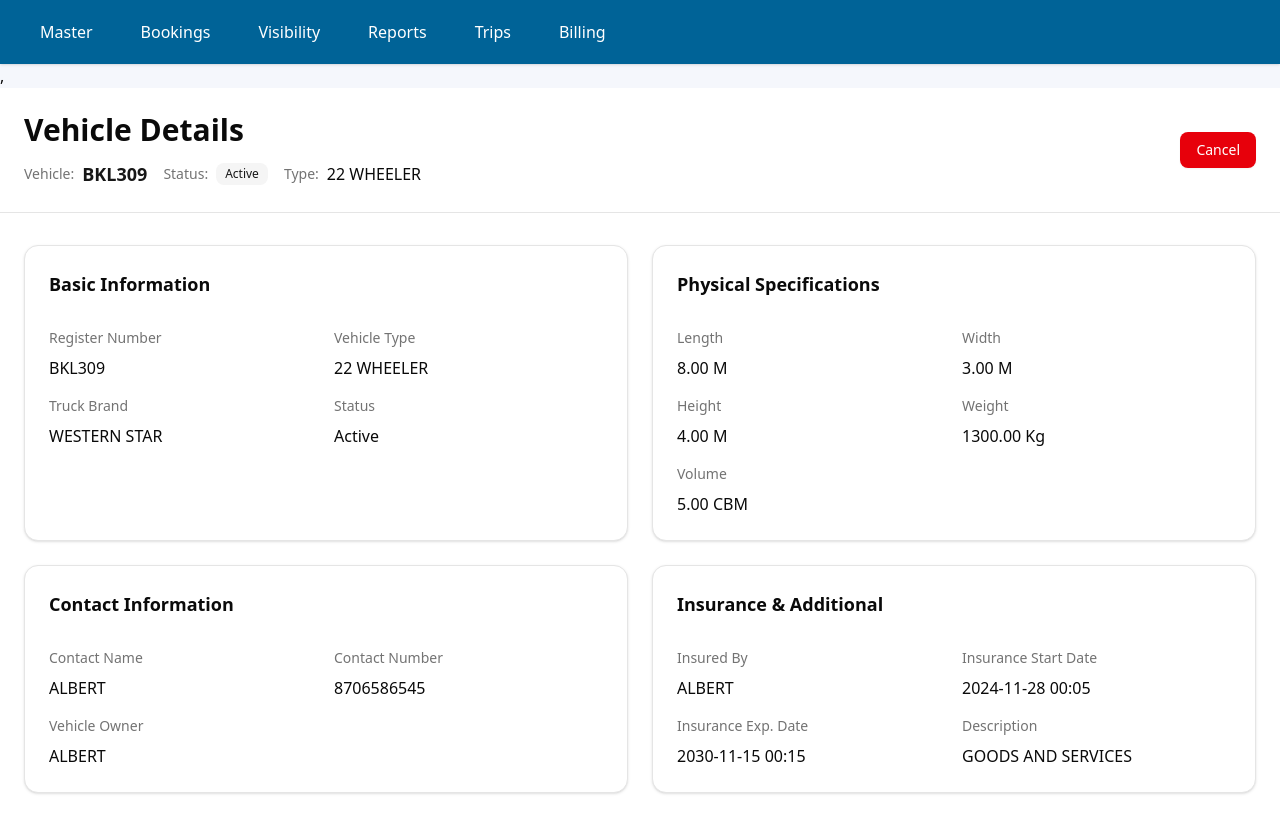
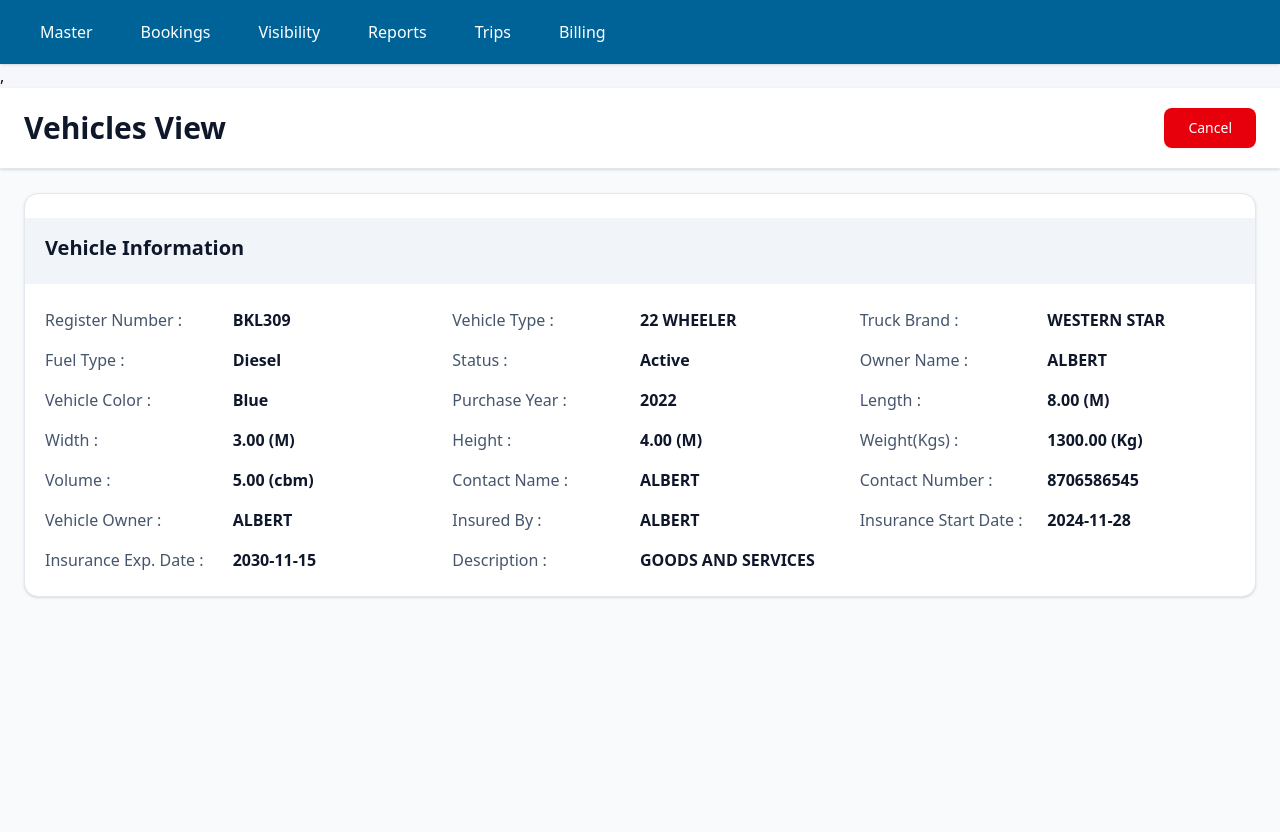
Before and after one commit to rohit24-creator/devdemo_sharedrepo, a Next.js app: page /view in a window 1280 px wide. Shown: the top 832 px of the page. Built offline with nearby package versions, Linux system fonts and the light colour scheme.

Commit message:
add exampleadv page using AdvancedSearch component, updated the view page layout.

```diff
--- /dev/null
+++ b/app/Reports/exampleadv/page.js
@@ -0,0 +1,122 @@
+'use client'
+
+import { useState } from 'react'
+import ReportsList from '@/components/ui/reusableComponent/reportsList'
+import AdvancedSearch from '@/components/ui/reusableComponent/advancedSearch'
+
+const filterFields = [
+  { name: 'bookingFromDate', label: 'Booking From Date', type: 'date' },
+  { name: 'carrier', label: 'Select Carrier', type: 'select', options: ['Carrier 1', 'Carrier 2', 'Carrier 3'] },
+]
+
+const columns = [
+  { accessorKey: 'id', header: 'ID' },
+  { accessorKey: 'bookingId', header: 'Booking ID' },
+  { accessorKey: 'carrier', header: 'Carrier' },
+  { accessorKey: 'status', header: 'Status' },
+  { accessorKey: 'date', header: 'Date' },
+]
+
+const sampleRows = [
+  { id: 1, bookingId: 'BK001', carrier: 'Carrier 1', status: 'Active', date: '2024-01-15' },
+  { id: 2, bookingId: 'BK002', carrier: 'Carrier 2', status: 'Pending', date: '2024-01-16' },
+  { id: 3, bookingId: 'BK003', carrier: 'Carrier 3', status: 'Completed', date: '2024-01-17' },
+]
+
+// Advanced Search configuration for Reports
+const advancedSearchConfig = {
+  pageTitle: "Reports",
+  searchFields: [
+    {
+      name: "reportType",
+      label: "Report Type",
+      type: "select",
+      options: ["KPI Report", "Order Report", "Financial Report", "Performance Report", "Customer Report", "Carrier Report", "Route Report", "Cost Analysis"]
+    },
+    {
+      name: "dateFrom",
+      label: "From Date",
+      type: "date"
+    },
+    {
+      name: "dateTo",
+      label: "To Date",
+      type: "date"
+    },
+    {
+      name: "customerName",
+      label: "Customer Name",
+      type: "text",
+      placeholder: "Enter customer name"
+    }
+
+  ],
+  searchButtonText: "Search",
+  resetButtonText: "Reset"
+}
+
+export default function ExampleAdvPage() {
+  const [isAdvancedSearchOpen, setIsAdvancedSearchOpen] = useState(false)
+
+  const handleSearch = (searchValues) => {
+    console.log('Search values:', searchValues)
+  }
+
+  const handleActionClick = (action, row) => {
+    console.log('Action clicked:', action, row)
+  }
+
+  // Advanced Search handlers
+  const handleAdvancedSearch = (searchValues) => {
+    console.log('Advanced search values:', searchValues)
+    // Implement your advanced search logic here
+    // Example: generate reports based on searchValues
+  }
+
+  const handleAdvancedReset = () => {
+    console.log('Reset advanced search')
+    // Implement your reset logic here
+  }
+
+  const handleAdvancedClose = () => {
+    setIsAdvancedSearchOpen(false)
+  }
+
+  // This function will be called when search icon is clicked in ReportsList
+  const handleSearchIconClick = () => {
+    setIsAdvancedSearchOpen(true)
+  }
+
+  return (
+    <div className="min-h-screen bg-slate-50 p-6">
+      <div className="max-w-7xl mx-auto">
+        <h1 className="text-2xl font-medium text-gray-900 mb-4">Example Advanced Reports</h1>
+
+        {/* Reports List Component */}
+        <ReportsList
+          title="Example Reports"
+          columns={columns}
+          rows={sampleRows}
+          filterFields={filterFields}
+          onSearch={handleSearch}
+          onActionClick={handleActionClick}
+          showActions={true}
+          enabledActions={['edit', 'view', 'delete']}
+          showFirstIcon={true}
+          showSecondIcon={true}
+          showThirdIcon={true}
+          onFirstIconClick={handleSearchIconClick}
+        />
+
+        {/* Advanced Search Component */}
+        <AdvancedSearch
+          {...advancedSearchConfig}
+          isOpen={isAdvancedSearchOpen}
+          onClose={handleAdvancedClose}
+          onSearch={handleAdvancedSearch}
+          onReset={handleAdvancedReset}
+        />
+      </div>
+    </div>
+  )
+}
--- a/app/view/page.js
+++ b/app/view/page.js
@@ -2,98 +2,61 @@
 
 import { Card, CardContent, CardHeader, CardTitle } from "@/components/ui/card"
 import { Button } from "@/components/ui/button"
-import { Badge } from "@/components/ui/badge"
 
 export default function ViewFormPage() {
-    // Data
-    const vehicleInfo = {
-        basic: [
+  // Simple array of label-value pairs
+  const allFields = [
     { label: "Register Number", value: "BKL309" },
     { label: "Vehicle Type", value: "22 WHEELER" },
     { label: "Truck Brand", value: "WESTERN STAR" },
-            { label: "Status", value: "Active" }
-        ],
-        specifications: [
-            { label: "Length", value: "8.00 M" },
-            { label: "Width", value: "3.00 M" },
-            { label: "Height", value: "4.00 M" },
-            { label: "Weight", value: "1300.00 Kg" },
-            { label: "Volume", value: "5.00 CBM" }
-        ],
-        contact: [
+    { label: "Fuel Type", value: "Diesel" },
+    { label: "Status", value: "Active" },
+    { label: "Owner Name", value: "ALBERT" },
+    { label: "Vehicle Color", value: "Blue" },
+    { label: "Purchase Year", value: "2022" },
+    { label: "Length", value: "8.00 (M)" },
+    { label: "Width", value: "3.00 (M)" },
+    { label: "Height", value: "4.00 (M)" },
+    { label: "Weight(Kgs)", value: "1300.00 (Kg)" },
+    { label: "Volume", value: "5.00 (cbm)" },
     { label: "Contact Name", value: "ALBERT" },
     { label: "Contact Number", value: "8706586545" },
-            { label: "Vehicle Owner", value: "ALBERT" }
-        ],
-        insurance: [
+    { label: "Vehicle Owner", value: "ALBERT" },
     { label: "Insured By", value: "ALBERT" },
-            { label: "Insurance Start Date", value: "2024-11-28 00:05" },
-            { label: "Insurance Exp. Date", value: "2030-11-15 00:15" },
+    { label: "Insurance Start Date", value: "2024-11-28" },
+    { label: "Insurance Exp. Date", value: "2030-11-15" },
     { label: "Description", value: "GOODS AND SERVICES" }
   ]
-    }
 
-    // Helper function
-    const renderSection = (title, fields) => (
-        <Card>
-            <CardHeader>
-                <CardTitle className="text-lg">{title}</CardTitle>
+
+
+  return (
+    <div className="min-h-screen bg-slate-50">
+      <header className="bg-white sticky top-0 z-10 shadow-sm border-b border-slate-200 w-full">
+        <div className="w-full px-4 sm:px-6 py-5 flex flex-col sm:flex-row justify-between items-start sm:items-center gap-4">
+          <h1 className="text-2xl sm:text-3xl font-semibold text-slate-900">
+            Vehicles View
+          </h1>
+          <Button variant="destructive" size="lg">Cancel</Button>
+        </div>
+      </header>
+
+      <main className="w-full px-4 sm:px-6 py-6">
+        <Card className="w-full border border-slate-200 shadow-sm">
+          <CardHeader className="bg-slate-100 py-4 px-5">
+            <CardTitle className="text-xl font-semibold text-slate-900">Vehicle Information</CardTitle>
           </CardHeader>
-            <CardContent>
-                <div className="grid grid-cols-1 md:grid-cols-2 gap-4">
-                    {fields.map((field, i) => (
-                        <div key={i} className="space-y-2">
-                            <div className="text-sm text-muted-foreground">{field.label}</div>
-                            <div className="text-base font-medium">{field.value}</div>
+          <CardContent className="p-5 pt-0 pb-0">
+            <div className="grid grid-cols-1 sm:grid-cols-2 lg:grid-cols-3 gap-x-8 gap-y-4">
+              {allFields.map((field, idx) => (
+                <div key={idx} className="grid grid-cols-2 gap-0 items-center">
+                  <span className="text-base font-medium text-slate-600">{field.label} : </span>
+                  <span className="text-base font-semibold text-slate-900">{field.value}</span>
           </div>
               ))}
           </div>
           </CardContent>
         </Card>
-    )
-
-    // Main render
-    return (
-        <div className="min-h-screen bg-background">
-            {/* Header */}
-            <header className="border-b bg-card">
-                <div className="container mx-auto px-6 py-6">
-                    <div className="flex flex-col lg:flex-row lg:items-center lg:justify-between gap-4">
-                        {/* Title and Info */}
-                        <div className="space-y-3">
-                            <h1 className="text-3xl font-bold">Vehicle Details</h1>
-                            <div className="flex flex-col sm:flex-row sm:items-center gap-4">
-                                <div className="flex items-center gap-2">
-                                    <span className="text-sm text-muted-foreground">Vehicle:</span>
-                                    <span className="text-lg font-semibold text-primary">BKL309</span>
-                                </div>
-                                <div className="flex items-center gap-2">
-                                    <span className="text-sm text-muted-foreground">Status:</span>
-                                    <Badge variant="secondary">Active</Badge>
-                                </div>
-                                <div className="flex items-center gap-2">
-                                    <span className="text-sm text-muted-foreground">Type:</span>
-                                    <span className="text-base font-medium">22 WHEELER</span>
-                                </div>
-                            </div>
-                        </div>
-
-                        {/* Actions */}
-                        <div className="flex gap-3">
-                            <Button variant="destructive">Cancel</Button>
-                        </div>
-                    </div>
-                </div>
-            </header>
-
-            {/* Main Content */}
-            <main className="container mx-auto px-6 py-8">
-                <div className="grid grid-cols-1 md:grid-cols-2 gap-6">
-                    {renderSection("Basic Information", vehicleInfo.basic)}
-                    {renderSection("Physical Specifications", vehicleInfo.specifications)}
-                    {renderSection("Contact Information", vehicleInfo.contact)}
-                    {renderSection("Insurance & Additional", vehicleInfo.insurance)}
-                </div>
       </main>
     </div>
   )
--- a/components/ui/reusableComponent/reportsList.js
+++ b/components/ui/reusableComponent/reportsList.js
@@ -248,6 +248,7 @@ export default function ReportsList({
   thirdIconMenu = [],
   enabledActions = ["edit", "view", "delete"],
   onActionClick = () => {},
+  onFirstIconClick = () => {},
   hasTabs = false,
 }) {
   // State management
@@ -619,7 +620,7 @@ export default function ReportsList({
                   </DropdownMenuTrigger>
                   <DropdownMenuContent>
                     {showFirstIcon && (
-                      <DropdownMenuItem onClick={() => console.log("Search action")}>
+                      <DropdownMenuItem onClick={onFirstIconClick}>
                         <Search size={16} className="mr-2" />
                         Search
                       </DropdownMenuItem>
@@ -644,7 +645,11 @@ export default function ReportsList({
             {filterFields.length <= 5 && (
               <>
                 {showFirstIcon && (
-                  <Search size={18} className="cursor-pointer text-gray-600 mb-1" />
+                  <Search
+                    size={18}
+                    className="cursor-pointer text-gray-600 mb-1"
+                    onClick={onFirstIconClick}
+                  />
                 )}
                 {showSecondIcon && (
                   <DropdownMenu>
--- a/package.json
+++ b/package.json
@@ -19,7 +19,9 @@
     "@radix-ui/react-popover": "^1.1.14",
     "@radix-ui/react-progress": "^1.1.7",
     "@radix-ui/react-radio-group": "^1.3.7",
+    "@radix-ui/react-scroll-area": "^1.2.10",
     "@radix-ui/react-select": "^2.2.5",
+    "@radix-ui/react-separator": "^1.1.7",
     "@radix-ui/react-slot": "^1.2.3",
     "@radix-ui/react-tabs": "^1.1.12",
     "autoprefix": "^1.0.1",
@@ -28,6 +30,7 @@
     "clsx": "^2.1.1",
     "cmdk": "^1.1.1",
     "date-fns": "^4.1.0",
+    "framer-motion": "^12.23.12",
     "lucide-react": "^0.525.0",
     "next": "15.3.3",
     "next-themes": "^0.4.6",
```
Also changed, not shown: 1 other file (tests, documents, lock files or other folders). Lines whose indentation alone changed are shown as unchanged.
